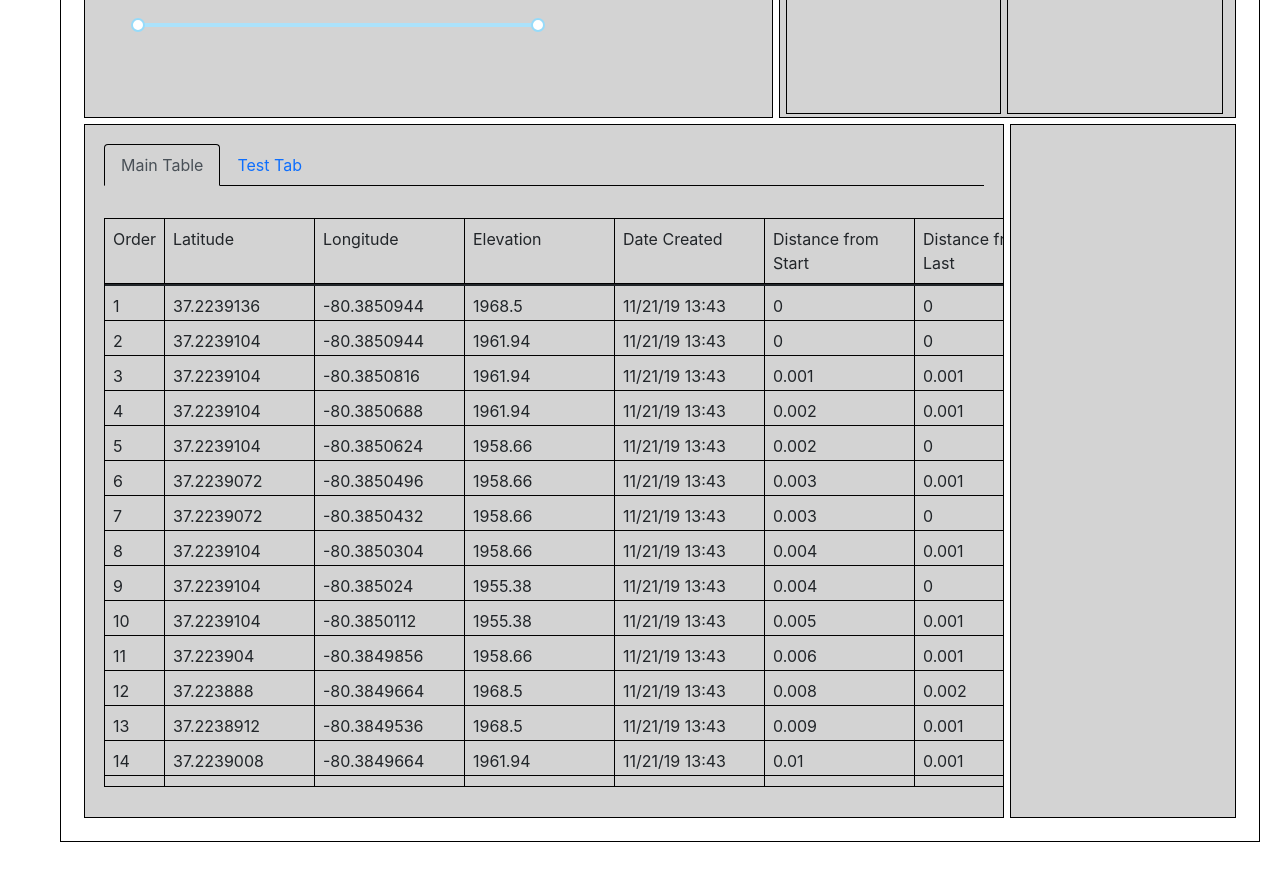
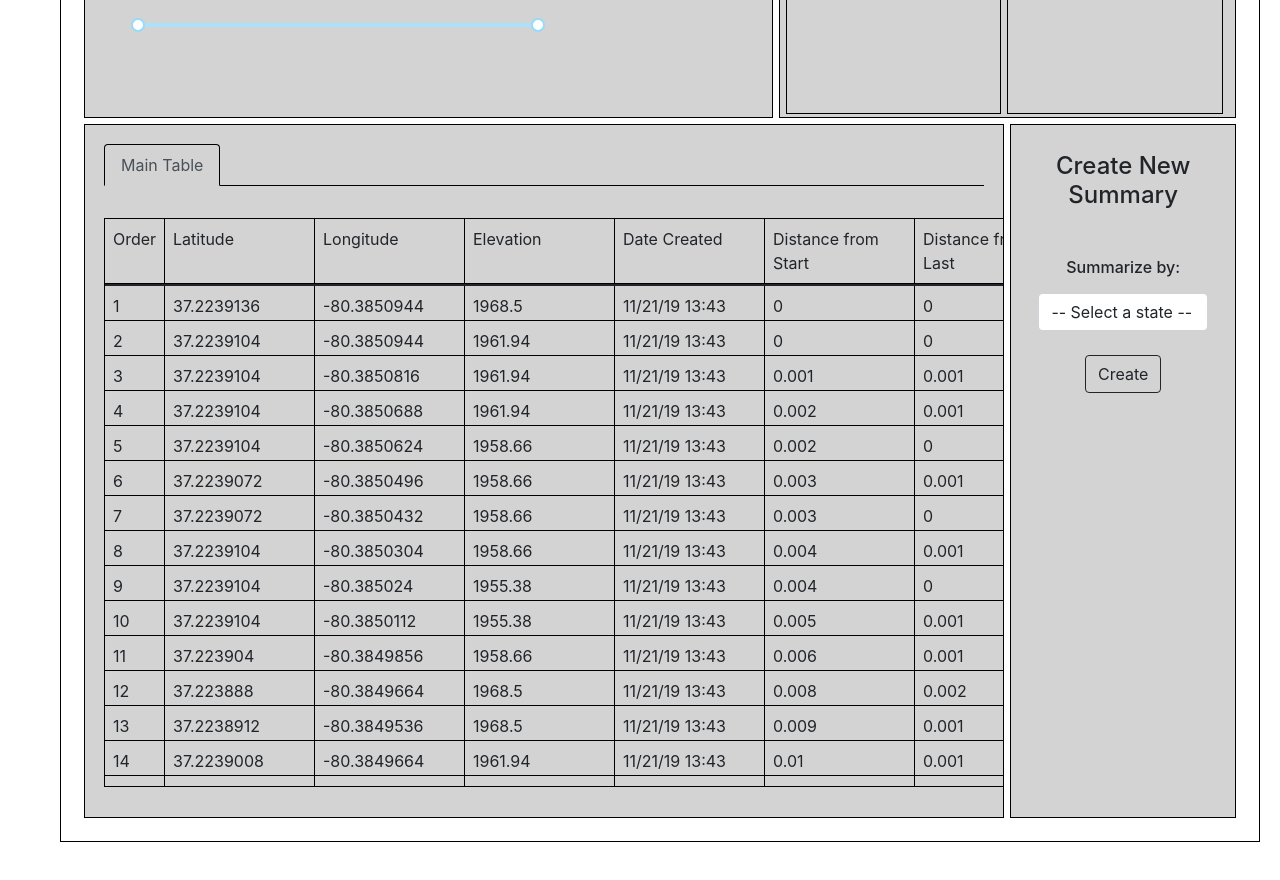
Before and after one commit to echo-lab/SensDat, a React (Create React App) app: page / in a window 1280 px wide. Shown: the part 640-1520 px from the top of the page. Built offline with nearby package versions, Linux system fonts and the light colour scheme.

Commit message:
UI flow for adding a summary table

```diff
--- a/src/app-state.js
+++ b/src/app-state.js
@@ -42,6 +42,7 @@ import { objectToState } from "./utils.js";
 export const initialState = {
   // Eventually, we'll want a map from tableName: table.
   dataTable: undefined,
+  summaryTables: [],
   uiState: UIState.NotLoaded,
 
   // User-defined states
@@ -160,6 +161,24 @@ actionHandlers["commitTempState"] = (state, payload) => {
   };
 };
 
+actionHandlers["createSummary"] = (state, stateID) => {
+  // See if the summary already exists.
+  // TODO: switch to that tab if it does :)
+  let existingSummary = state.summaryTables.find(st=>st.state.id === stateID);
+  if (existingSummary) {
+    return state;
+  }
+
+  // Find the state w/ the given ID
+  let uds = state.userDefinedStates.find(s=>s.id === stateID);
+  if (!uds) return state;
+  state.summaryTables.push({state: uds, summaryTable: null});
+
+  return {
+    ...state
+  };
+};
+
 // actions maps each actionHandler name (e.g., "loadTable", "changeTimespan") to a function
 // which takes a payload and returns an action object which can be used w/ React's `dispatch`
 // function. So: you can do something like: dispatch(actions.loadTable(myTable));
--- a/src/data-view.js
+++ b/src/data-view.js
@@ -6,16 +6,20 @@ import Tab from "react-bootstrap/Tab";
 import Tabs from 'react-bootstrap/Tabs';
 
 
-export function DataView({dataTable, uistate}) {
+export function DataView({dataTable, summaryTables, uistate}) {
   return (
     <div className="data-container debug def-visible">
       <Tabs defaultActiveKey="main" className="m-3">
         <Tab eventKey="main" title="Main Table">
           <Table dataTable={dataTable} />
         </Tab>
-        <Tab eventKey="test" title="Test Tab">
-          <Styles><div>Hi there, I'm a test tab!</div></Styles>
-        </Tab>
+        {
+          summaryTables.map(st=>
+            <Tab eventKey={st.state.id} key={st.state.id} title={`Summary: ${st.state.name}`}>
+              <div> TEMPORARY FILL! </div>
+            </Tab>
+          )
+        }
       </Tabs>
     </div>
   );
--- a/src/index.css
+++ b/src/index.css
@@ -68,7 +68,7 @@ div.debug {
   overflow: scroll;
 }
 
-.tables-container {
+.summary-container {
   grid-column: 5 / span 1;
   grid-row-start: 2;
 }
--- a/src/index.js
+++ b/src/index.js
@@ -4,6 +4,7 @@ import "./index.css";
 import { DataView } from "./data-view.js";
 import { VizView } from "./viz-view.js";
 import { StateView } from "./state-view.js";
+import { SummaryView } from "./summary-view.js";
 import { DataTable } from "./data-table.js";
 import { UIState } from "./ui-state.js";
 import * as AppState from "./app-state.js";
@@ -66,14 +67,25 @@ function App() {
     createRegionInteraction: state.createRegionInteraction,
   };
 
+  let dataViewProps = {
+    dataTable: state.dataTable,
+    uistate: state.uiState,
+    summaryTables: state.summaryTables,
+  };
+
+  let summaryViewProps = {
+    userDefinedStates: state.userDefinedStates,
+    dispatch,
+  };
+
   let modalHidden = state.uiState === UIState.Default || state.uiState === UIState.NotLoaded;
 
   return (
     <div className="sensdat-container">
       <VizView {...vizViewProps} />
       <StateView {...stateViewProps}/>
-      <DataView dataTable={state.dataTable} uistate={state.uiState} />
-      <div className="tables-container debug"></div>
+      <DataView {...dataViewProps}/>
+      <SummaryView {...summaryViewProps} />
       <div className="modal-background" hidden={modalHidden}></div>
     </div>
   );
--- /dev/null
+++ b/src/summary-view.js
@@ -0,0 +1,42 @@
+import React, { useRef } from "react";
+import { actions } from "./app-state.js";
+
+import Form from 'react-bootstrap/Form'
+import Button from "react-bootstrap/Button";
+
+export function SummaryView({userDefinedStates, dispatch}) {
+
+  let formRef = useRef();
+
+  let onClick = () => {
+    if (formRef.current.value === "invalid") {
+      alert("Select a valid state");
+    }
+    dispatch(actions.createSummary(formRef.current.value));
+  };
+
+  let changeFn = (e) => {console.log(formRef.current.value)};
+
+  return (
+    <div className="summary-container debug">
+      <h4 className="py-4 text-center"> Create New Summary </h4>
+      <div className="m-4 text-center">
+      <h6 className="mb-3">Summarize by:</h6>
+      <Form.Control
+        as="select" className="mb-4"
+        ref={formRef} onChange={changeFn}
+        defaultValue="invalid">
+        <option value="invalid" disabled> -- Select a state -- </option>
+        {
+          userDefinedStates.map(s=>
+            <option key={s.id} value={s.id}>{s.name}</option>
+          )
+        }
+      </Form.Control>
+      <Button variant="outline-dark" size="md" onClick={onClick}>
+        Create
+      </Button>
+      </div>
+    </div>
+  );
+}
```
